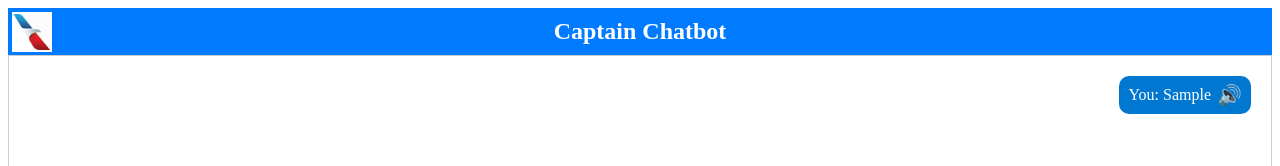
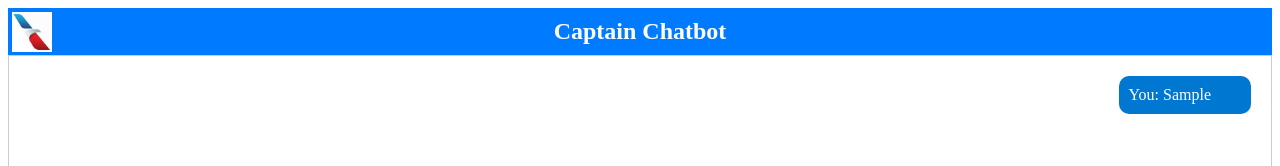
Before and after one commit to AATechCulture/The-Furious-Fisk, a React (Create React App) app in the folder client/: page / in a window 1280 px wide. Both pictures are taken after typing "Sample" into the empty fields and a click on the button "Send". Shown: the top 166 px of the page. Built offline with nearby package versions, Linux system fonts and the light colour scheme; no server answers.

Commit message:
minor changes

```diff
--- a/client/src/App.js
+++ b/client/src/App.js
@@ -24,6 +24,7 @@ function App() {
     socket.on('dual-flights', (data)=> {
       setMessages((prevMessages) => [...prevMessages, data]);
     })
+
 
     return () => {
       // socket.disconnect();
@@ -57,14 +58,9 @@ function App() {
        <img src={chatboxImageURL} alt="Chatbox Logo" className="chatbox-image" />
       <h2>Captain Chatbot</h2>
       <div className="chat-box">
-      {messages.map((msg, index) => (
-  <div key={index} className={msg.startsWith("You:") ? "user-message" : "server-message"}>
-    {msg.startsWith("You:") ? (
-      <span className="speaker-icon">🔊</span>
-    ) : null}
-    {msg}
-  </div>
-))}
+        {messages.map((msg, index) => (
+          <div key={index} className={msg.startsWith("You:") ? "user-message" : "server-message"}>{msg}</div>
+        ))}
       </div>
       <form onSubmit={handleSubmit}>
         <input
```
Also changed, not shown: 2 other files (tests, documents, lock files or other folders).
